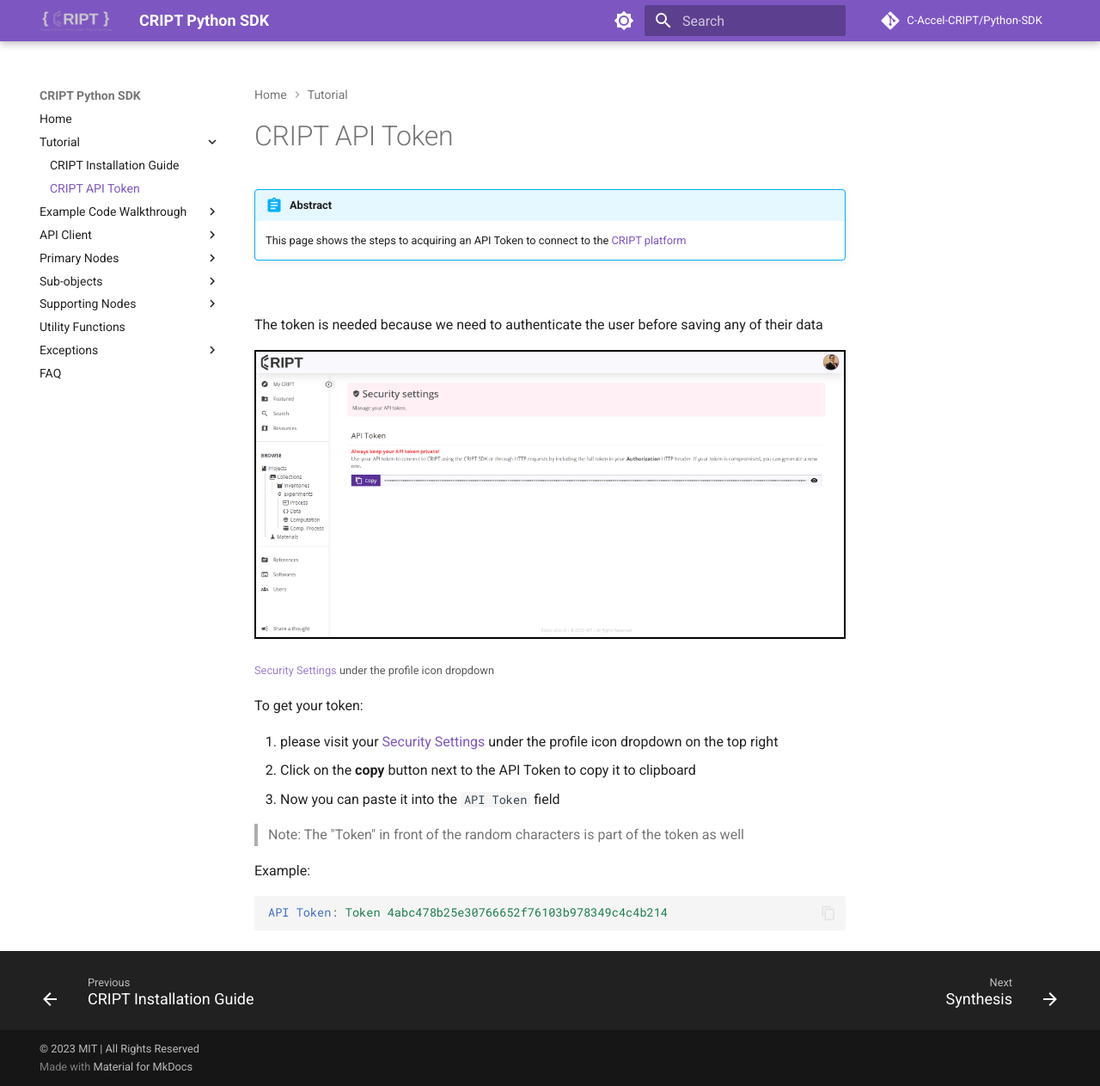
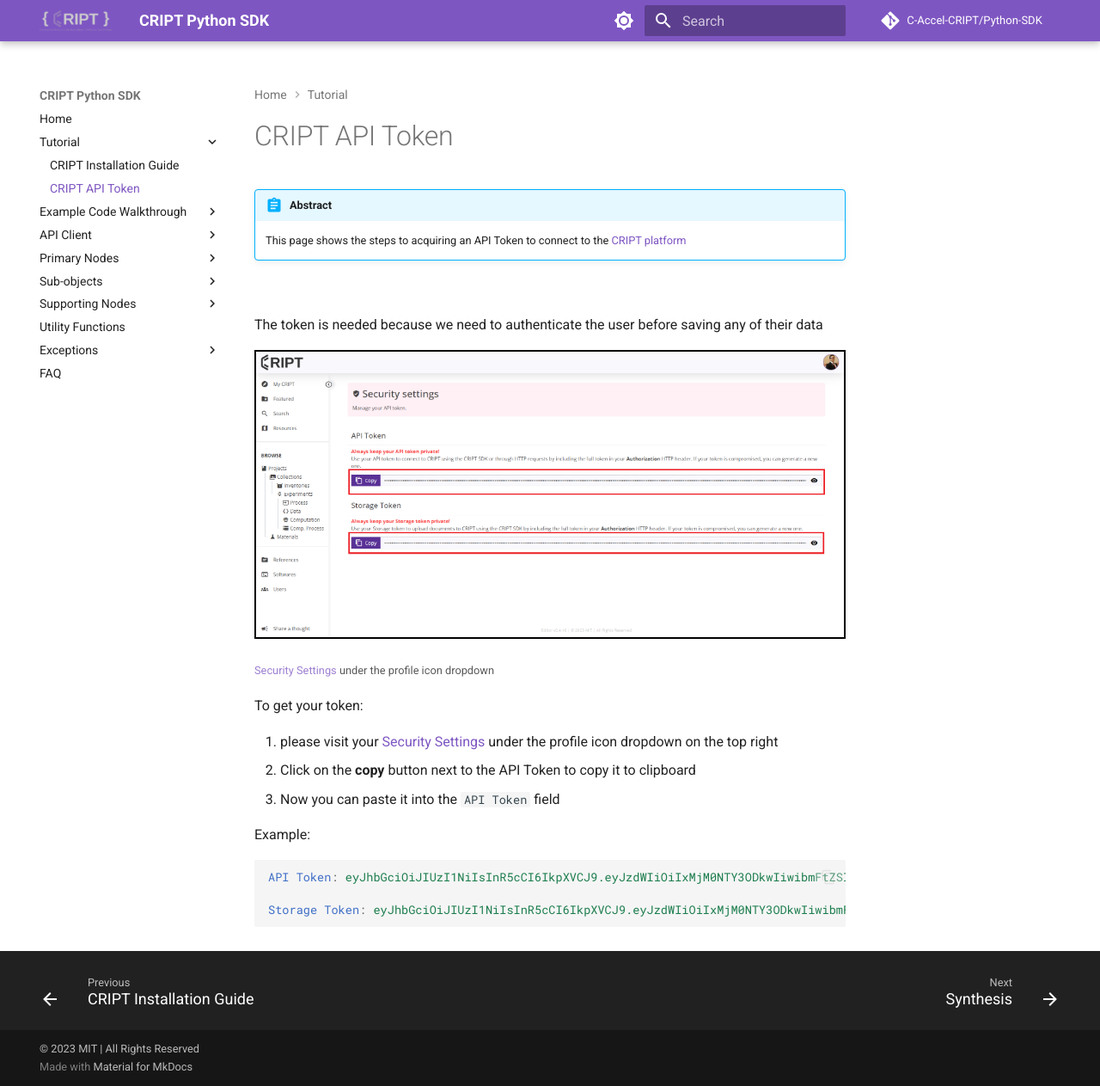
Before and after one commit to C-Accel-CRIPT/Python-SDK, an MkDocs documentation site: the page built from docs/tutorial/how_to_get_api_token.md, in a window 1280 px wide and 1263 px high. Shown: the whole window at 86% size. Built offline with MkDocs 1.6.1 and Material for MkDocs 9.7.7, drawn with Linux system fonts in a browser that asks for light colours; comment, search, counter and statistics services are not loaded.

Commit message:
updated documentation for API and Storage tokens (#215)
* updated token documentation

* ignoring cspell and gitleaks for example JWT

ignoring cspell and gitleaks for the example JWT section in the tutorial docs

* putting comments around `trunk-ignore` second

* putting comments around `trunk-ignore` second

* adding screenshot picture

as it was missed before

* formatted with trunk

* fix trunk ignore closing tag

* fixing trunk error

* fixing trunk error

````diff
--- a/docs/tutorial/how_to_get_api_token.md
+++ b/docs/tutorial/how_to_get_api_token.md
@@ -6,7 +6,7 @@
 
 The token is needed because we need to authenticate the user before saving any of their data
 
-<img class="screenshot-border" src="../../images/cript_api_token_page.png" alt="Screenshot of CRIPT security page where API token is found">
+<img class="screenshot-border" src="../../images/cript_token_page.png" alt="Screenshot of CRIPT security page where API token is found">
 
 <small>
    [Security Settings](https://criptapp.org/security/)
@@ -17,15 +17,20 @@
 To get your token:
 
 1. please visit your [Security Settings](https://criptapp.org/security/) under the profile
-   icon dropdown on
-   the top right
+   icon dropdown on the top right
 2. Click on the **copy** button next to the API Token to copy it to clipboard
 3. Now you can paste it into the `API Token` field
 
-> Note: The "Token" in front of the random characters is part of the token as well
-
 Example:
 
+<!-- trunk-ignore-begin(cspell/error) -->
+<!-- trunk-ignore-begin(gitleaks/jwt) -->
+
 ```yaml
-API Token: Token 4abc478b25e30766652f76103b978349c4c4b214
+API Token: eyJhbGciOiJIUzI1NiIsInR5cCI6IkpXVCJ9.eyJzdWIiOiIxMjM0NTY3ODkwIiwibmFtZSI6IkpvaG4gRG9lIiwiaWF0IjoxNTE2MjM5MDIyfQ.SflKxwRJSMeKKF2QT4fwpMeJf36POk6yJV_adQssw5c
+
+Storage Token: eyJhbGciOiJIUzI1NiIsInR5cCI6IkpXVCJ9.eyJzdWIiOiIxMjM0NTY3ODkwIiwibmFtZSI6IkpvaG4gU21pdGgiLCJpYXQiOjE1MTYyMzkwMjJ9.Q_w2AVguPRU2KskCXwR7ZHl09TQXEntfEA8Jj2_Jyew
 ```
+
+<!--  trunk-ignore-end(gitleaks/jwt) -->
+<!--  trunk-ignore-end(cspell/error) -->
````
Also changed, not shown: docs/images/cript_api_token_page.png (deleted), docs/images/cript_token_page.png (added).
